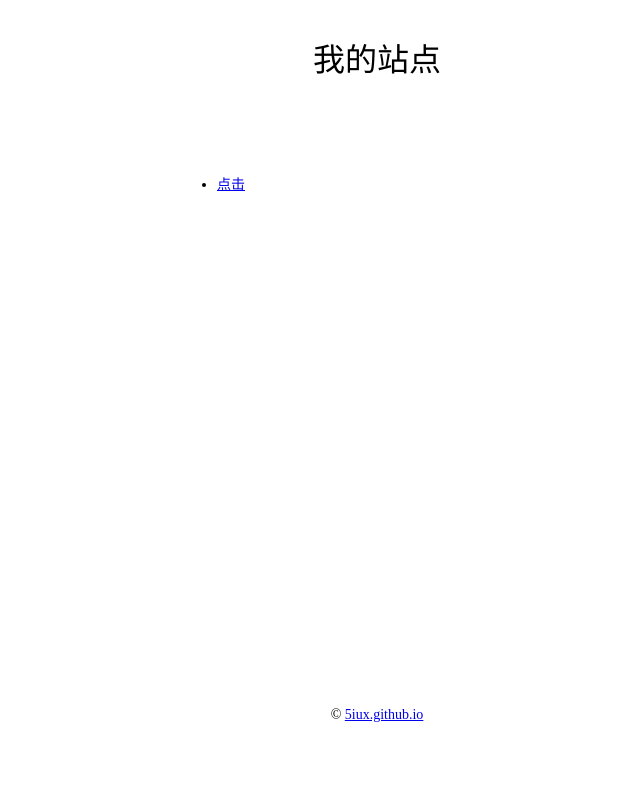
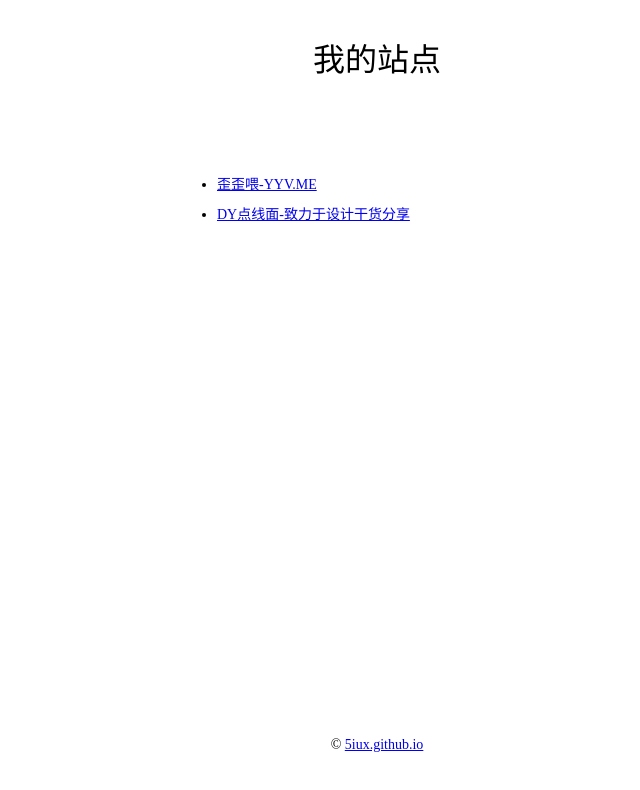
Before and after one commit to edu-hui/5iux.github.io, a plain HTML site: page index.html in a window 1280 px wide. Shown: the whole page, without its empty margins (263-903 px from the left). Drawn offline with Linux system fonts and the light colour scheme.

Commit message:
Update index.html

```diff
--- a/index.html
+++ b/index.html
@@ -40,7 +40,8 @@
     <header>我的站点</header>
     <div class="con">
         <ul>
-            <li><a href="https://5iux.github.io">点击</a></li>
+            <li><a href="https://yyv.me">歪歪喂-YYV.ME</a></li>
+            <li><a href="https://dyartstyle.com">DY点线面-致力于设计干货分享</a></li>
 
         </ul>
 
```
